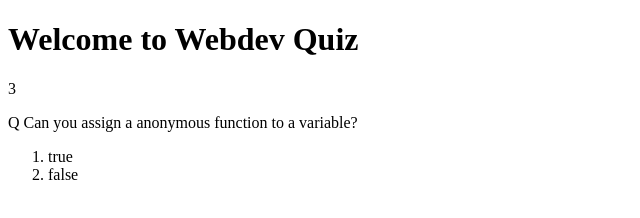
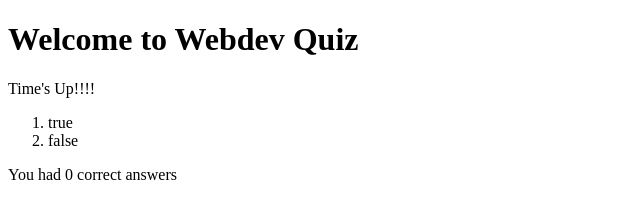
Before and after one commit to rashir01/assessmentQuiz, a plain HTML site: page index.html in a window 1280 px wide. Both pictures are taken after a click on the item "Less server interaction". Shown: the whole page, without its empty margins (0-640 px from the left). Drawn offline with Linux system fonts and the light colour scheme.

Commit message:
added display area for the score. added reduce timer on incorrect answers

```diff
--- a/index.html
+++ b/index.html
@@ -15,6 +15,7 @@
       <p id="question"></p>
       <ol id="answers"></ol>
     </div>
+    <div id="test-resutls"></div>
     <script src="./data.js"></script>
     <script src="./script.js"></script>
   </body>
--- a/script.js
+++ b/script.js
@@ -1,9 +1,11 @@
 var mainEl = document.getElementById('main');
 var questionElement = document.getElementById('question');
 var answersElement = document.getElementById('answers');
+var resultsElement = document.getElementById('test-resutls');
 var count = 0;
 var testIsOver = false;
 var rightAnswers = 0;
+var secondsLeft = 10;
 
 /*
     Function countdown
@@ -12,23 +14,21 @@ var rightAnswers = 0;
     return: none
 */
 function countdown() {
-  var secondsLeft = 10;
-
       var timeInterval = setInterval(function () {
         if (!testIsOver) {
             secondsLeft--;
             mainEl.textContent = secondsLeft ;
 
-            if(secondsLeft === 0) {
+            if(secondsLeft < 0) {
                 clearInterval(timeInterval);
                 mainEl.textContent = "";
                 questionElement.textContent = "Time's Up!!!!";
-                answersElement.textContent = "You had " + rightAnswers +" correct answers";
+                //TODO remove multiple choice when timer expires
+                resultsElement.textContent = "You had " + rightAnswers +" correct answers";
             }
             //TODO: add code to capture and display the results
         }
     }, 1000);
-
 }
 
 function addQuestion(questionNumber) {
@@ -45,7 +45,10 @@ function addQuestion(questionNumber) {
             console.log(questions[count].rightAnswer === e.target.textContent);
             if(questions[count].rightAnswer === e.target.textContent) {
                 rightAnswers++;
+            } else {
+                secondsLeft = secondsLeft - 10;
             }
+            //TODO add to a spearate method
             child = answersElement.lastElementChild;
             while (child) {
                 answersElement.removeChild(child);
@@ -56,24 +59,11 @@ function addQuestion(questionNumber) {
                 addQuestion(count);
             } else {
                 questionElement.textContent = "Test is over. "
-                answersElement.textContent = "You had " + rightAnswers + " correct answers";
+                resultsElement.textContent = "You had " + rightAnswers + " correct answers";
                 testIsOver = true;
             }
         }
     }
-
-
-    // var seconds = 60;
-    // var timeInterval = setInterval(function () {
-    //     seconds --;
-    //     questionElement.textContent = "Q " + questions[seconds%5].questionText;
-
-
-    //     if (seconds === 0) {
-    //         clearInterval(timeInterval);
-    //         questionElement.textContent = "No more questions";
-    //     }
-    // }, 5000);
 }
 
 
@@ -98,16 +88,19 @@ function addQuestion(questionNumber) {
 
 
     3. capture quiz answers
-        3.1 capture clicks on the ul element --DONE
-        3.2 switch the question on clicks --DONE
-        3.3 track correct answers --DONE
-        3.4 reduce timer on incorrect answers
+    //    3.1 capture clicks on the ul element --DONE
+    //    3.2 switch the question on clicks --DONE
+    //    3.3 track correct answers --DONE
+    //    3.4 reduce timer on incorrect answers --DONE
 
     4. when timer expires, show correct answers
+        4.1 clear all the pending answers is any
+        4.2 show the results
     5. prompt for initials
     6. show highest scores
     7. update CSS
         7.1 add css to the UL element to change color on mouse over
+
 
 */
 
```
